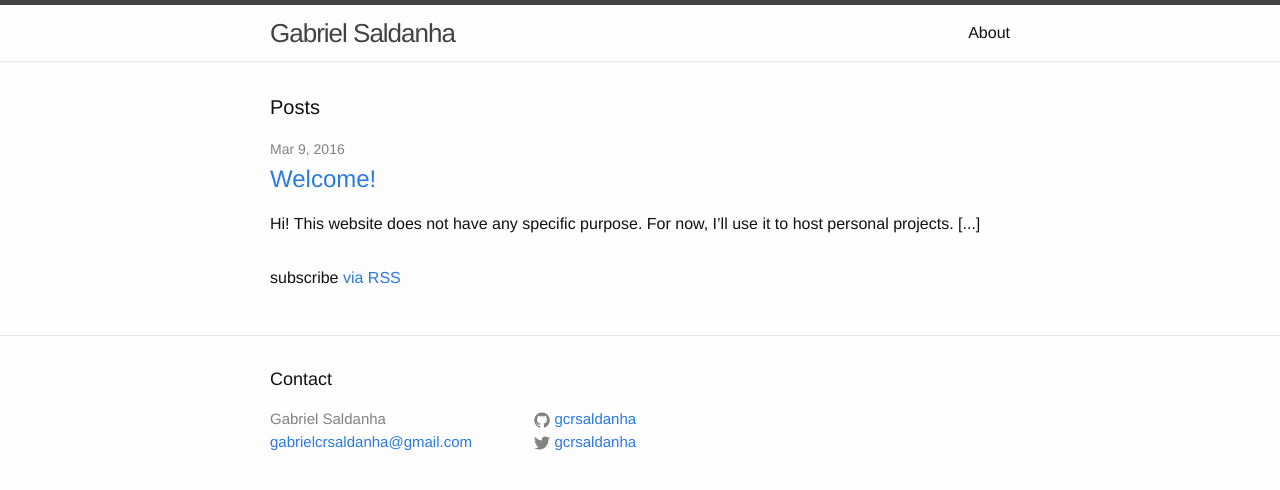
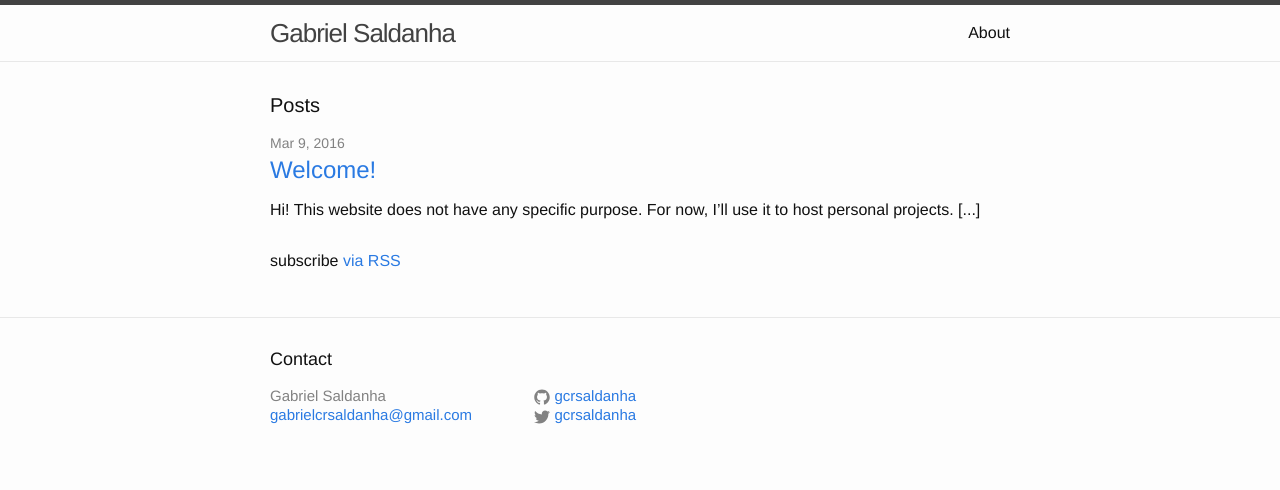
Before and after one commit to gcrsaldanha/gcrsaldanha.github.io, a Jekyll site: the page built from index.html, in a window 1280 px wide. Shown: the top 490 px of the page. Built offline with Jekyll 4.4.1, drawn with Linux system fonts in a browser that asks for light colours.

Commit message:
Fix line -height. Use strip_html in post excerpt.

```diff
--- a/css/main.scss
+++ b/css/main.scss
@@ -10,7 +10,7 @@ $base-font-family: "Helvetica Neue", Helvetica, Arial, sans-serif;
 $base-font-size:   16px;
 $base-font-weight: 400;
 $small-font-size:  $base-font-size * 0.875;
-$base-line-height: 1.5;
+$base-line-height: 1.3;
 
 $spacing-unit:     30px;
 
--- a/index.html
+++ b/index.html
@@ -14,7 +14,7 @@ layout: default
         <h4>
           <a class="post-link" href="{{ post.url | prepend: site.baseurl }}">{{ post.title }}</a>
         </h4>
-        {{ post.excerpt | remove: '<p>' | remove: '</p>' }}
+        {{ post.excerpt | strip_html }}
         [...]
       </li>
     {% endfor %}
```
